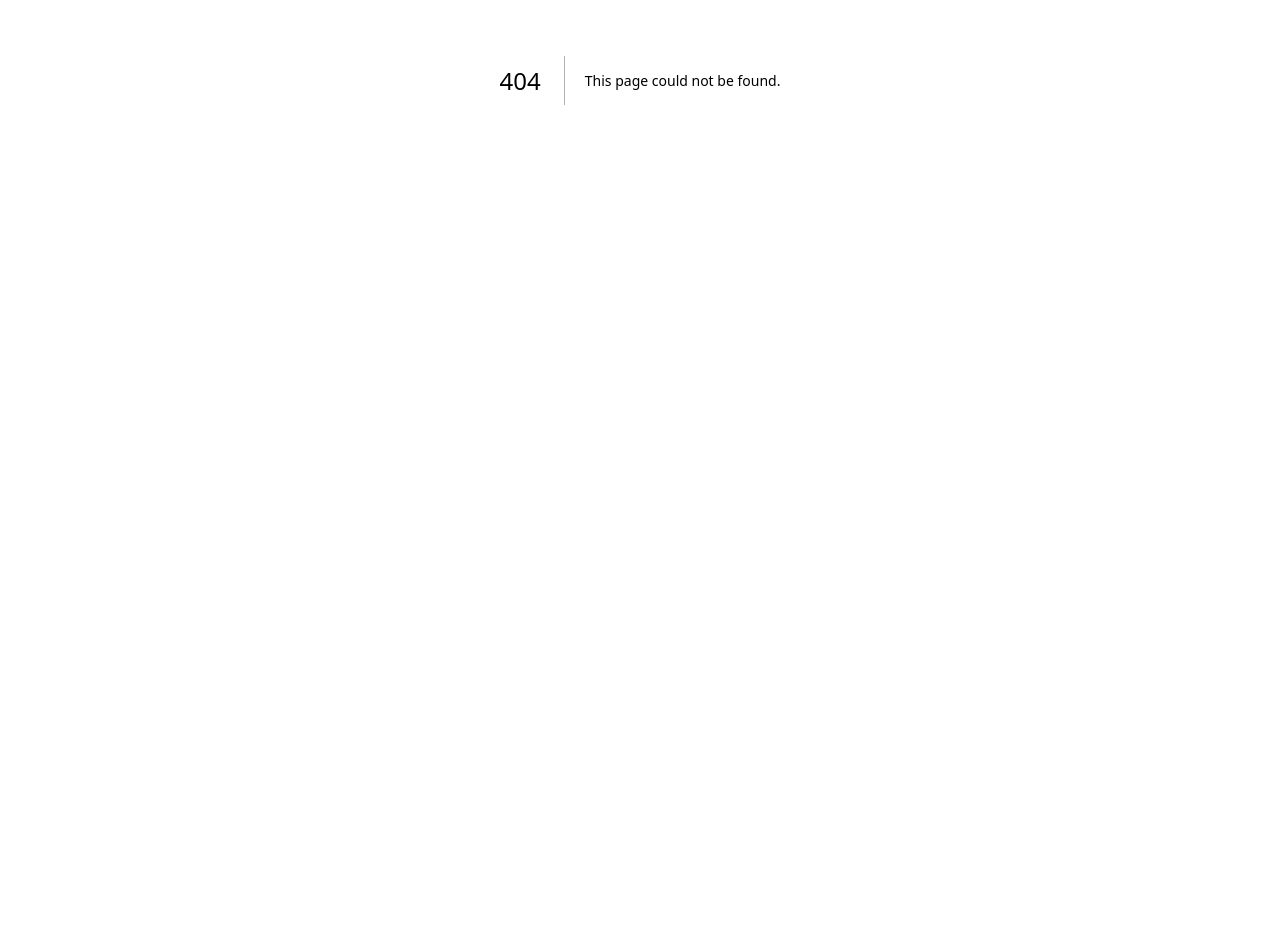
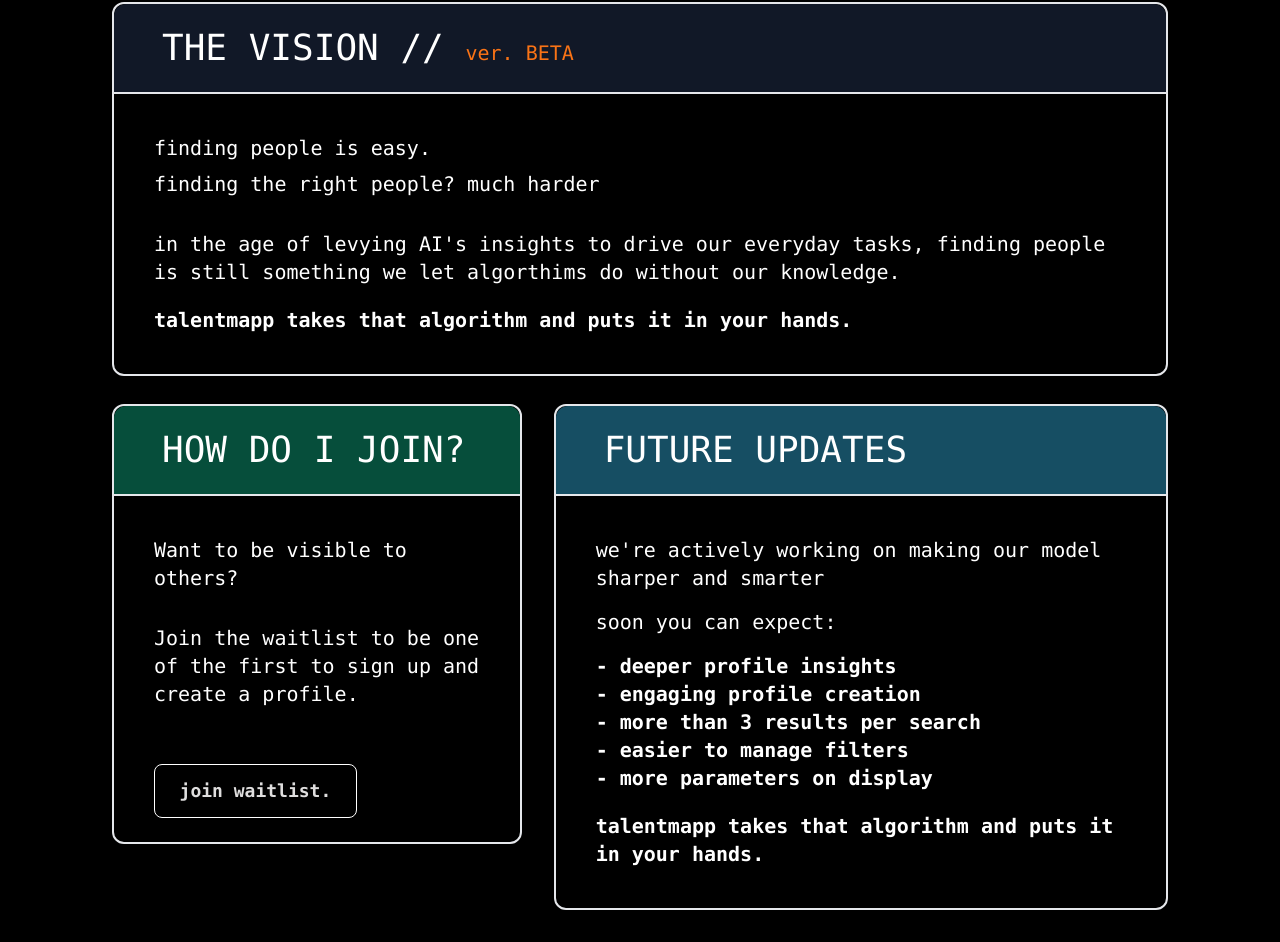
Before and after one commit to talentmapp/talentmapp, a Next.js app: page /about in a window 1280 px wide. Before the commit this address had no page. Shown: the part 320-1262 px from the top of the page. Before the commit the page ends 800 px from the top, so only its background shows below. Built offline with nearby package versions, Linux system fonts and the light colour scheme.

Commit message:
prof icon fix + learn more

```diff
--- /dev/null
+++ b/app/about/page.js
@@ -0,0 +1,89 @@
+/* eslint-disable @next/next/no-img-element */
+import React from "react";
+import Link from "next/link";
+
+const About = () => {
+  return (
+    <div className=" text-white font-mono">
+      <Link href="/">
+        <span className="font-bold mx-28 border-2 border-opacity-60 p-3 mt-20 hover:text-purple-200 hover:border-purple-200 transition-all hover:scale-105 text-[#dfdede] inline-flex justify-center items-center rounded-lg">
+          back to search
+        </span>
+      </Link>
+      <div className="flex flex-col items-center justify-center px-28 py-8">
+        <span className="flex items-center font-bold text-8xl">
+          Welcome to{" "}
+          <img src="/tm-small-logo.png" alt="logo" className="w-[15%]" />{" "}
+        </span>
+
+        <div className="flex flex-col gap-7">
+          <div className="w-full border-2 rounded-xl flex flex-col z-20">
+            <span className="text-4xl border-b-2 py-6 px-12 w-auto bg-gray-900 rounded-t-xl">
+              THE VISION // <span className="text-xl text-orange-500">ver. BETA</span>
+            </span>
+            <div className="p-10 text-xl flex flex-col">
+              <span>finding people is easy.</span>
+              <span className="pt-2">
+                finding the right people? much harder
+              </span>
+              <span className="pt-8 font-medium gap-2">
+                in the age of levying AI&apos;s insights to drive our everyday
+                tasks, finding people is still something we let algorthims do
+                without our knowledge.
+              </span>
+              <span className="pt-5 font-bold font-mono gap-2">
+                talentmapp takes that algorithm and puts it in your hands.
+              </span>
+            </div>
+          </div>
+          <div className="flex gap-8">
+            <div className="w-[40%] border-2 rounded-xl flex flex-col self-start">
+              <span className="text-4xl border-b-2 py-6 px-12 w-auto bg-emerald-900 rounded-t-xl">
+                HOW DO I JOIN?
+              </span>
+              <div className="p-10 text-xl flex flex-col">
+                <span>Want to be visible to others? </span>
+                <span className="pt-8 font-medium gap-2">
+                  Join the waitlist to be one of the first to sign up and create
+                  a profile.
+                </span>
+                    </div>
+                <span className="font-bold text-lg py-3 mx-10 mb-6 mt-4 border-white border-[1px] w-[50%] transition-all hover:bg-emerald-900 hover:scale-105 text-[#dfdede] inline-flex justify-center items-center rounded-lg">
+                  <a
+                    href="https://jgg07b9ji7m.typeform.com/to/nWBQtOpn"
+                    target="_blank"
+                    rel="noopener noreferrer"
+                  >
+                    join waitlist.
+                  </a>
+                </span>
+            </div>
+            <div className="w-[60%] border-2 rounded-xl flex flex-col">
+              <span className="text-4xl border-b-2 py-6 px-12 w-auto bg-cyan-900 rounded-t-xl">
+                FUTURE UPDATES
+              </span>
+              <div className="p-10 text-xl flex flex-col">
+                <span>we&apos;re actively working on making our model sharper and smarter</span>
+                <span className="pt-4">
+                  soon you can expect:
+                </span>
+                <ul className="pt-4 font-bold gap-2" >
+                  <li>- deeper profile insights</li>
+                  <li>- engaging profile creation</li>
+                  <li>- more than 3 results per search</li>
+                  <li>- easier to manage filters</li>
+                  <li>- more parameters on display</li>
+                </ul>
+                <span className="pt-5 font-bold font-mono gap-2">
+                  talentmapp takes that algorithm and puts it in your hands.
+                </span>
+              </div>
+            </div>
+          </div>
+        </div>
+      </div>
+    </div>
+  );
+};
+
+export default About;
--- a/app/components/MessagesList.jsx
+++ b/app/components/MessagesList.jsx
@@ -1,11 +1,26 @@
 /* eslint-disable @next/next/no-img-element */
+import { useState } from "react";
+
 const MessagesList = ({ messages }) => {
+  const [expandedProfiles, setExpandedProfiles] = useState({});
+
+  const toggleProfileExpand = (idx) => {
+    setExpandedProfiles((prevState) => ({
+      ...prevState,
+      [idx]: !prevState[idx],
+    }));
+  };
+
   return (
     <div className="flex flex-col space-y-4 overflow-y-auto text-white">
       {messages.length === 0 ? (
         <div className="z-100 flex h-full mt-[8%] items-center tracking-tight justify-center text-7xl font-light text-slate-300">
           Find <span className="font-bold mx-4">Your</span> People
-          <img src="/people.gif" alt="Searching..." className="w-[25%] self-center ml-5" />
+          <img
+            src="/people.gif"
+            alt="Searching..."
+            className="w-[25%] self-center ml-5"
+          />
         </div>
       ) : (
         messages.map((message) => (
@@ -37,22 +52,55 @@
                       <div className="flex gap-5 px-8 pt-8">
                         <img
                           src={profile.profilePicture}
+                          onError={(e) => {
+                            e.target.onerror = null; // Prevent infinite loop
+                            e.target.src =
+                              "https://static.licdn.com/aero-v1/sc/h/9c8pery4andzj6ohjkjp54ma2";
+                          }}
                           alt={`${profile.firstName} ${profile.lastName}`}
                           className="w-32 h-32 rounded-xl mx-auto"
                         />
                         <div>
                           <h4 className="text-xl xl:text-2xl font-extrabold text-white">{`${profile.firstName} ${profile.lastName}`}</h4>
                           <p>
-                            <span className="font-light text-sm xl:text-base">Location:</span>{" "}
+                            <span className="font-light text-sm xl:text-base">
+                              Location:
+                            </span>{" "}
                             <span className="font-bold text-sm ">
                               {profile.location}
                             </span>
                           </p>
                         </div>
                       </div>
-                      <p className="text-gray-300 text-md xl:text-lg px-8 pt-6 pb-6">
+                      <div
+                        className={`text-gray-300 text-md xl:text-lg px-8 pt-6 pb-4 ${
+                          expandedProfiles[idx]
+                            ? ""
+                            : "max-h-[6rem] overflow-hidden"
+                        }`}
+                      >
                         {profile.summary}
-                      </p>
+                      </div>
+                      {profile.summary.split(" ").length > 15 &&
+                        !expandedProfiles[idx] && (
+                          <button
+                            className="text-base text-violet-500 font-semibold my-4 focus:outline-none"
+                            onClick={() => toggleProfileExpand(idx)}
+                          >
+                            Read more
+                          </button>
+                        )}
+
+                      {
+                        (expandedProfiles[idx]) && (
+                          <button
+                            className="text-base text-violet-500 font-semibold my-4 focus:outline-none"
+                            onClick={() => toggleProfileExpand(idx)}
+                          >
+                            Collapse
+                          </button>
+                        )}
+
                       <div className="flex-1 flex flex-col justify-between max-h-[75%] xl:justify-around bg-slate-900 mx-4 mb-4 rounded-3xl">
                         <div className="mt-2 gap-2 space-y-2 px-6 pt-6 pb-3">
                           <span className="text-xl font-bold">Strengths:</span>
--- a/app/layout.js
+++ b/app/layout.js
@@ -6,7 +6,7 @@
 const inter = Inter({ subsets: ["latin"] });
 
 export const metadata = {
-  title: "talentmapp",
+  title: "Talentmapp People Search - Find YOUR People",
   description: "Bridge the gap between talent and opportunity, and find YOUR people",
 };
 
--- a/app/page.js
+++ b/app/page.js
@@ -72,10 +72,21 @@
             className="w-[12%] xl:w-[7%] ml-20"
           />
         </Link>
-        <span className="font-extrabold w-[50%] xl:w-[20%] py-3 border-[#dfdede] border-opacity-70 bg-purple-950 transition-all hover:bg-cyan-900 hover:scale-105 hover:border-3 border-2 text-[#dfdede] inline-flex justify-center items-center rounded-lg">
-        <a href="https://jgg07b9ji7m.typeform.com/to/nWBQtOpn" target="_blank" rel="noopener noreferrer">
-          JOIN WAITLIST
-        </a>
+        <span className="font-bold w-[50%] xl:max-w-[10%] py-3 mx-3 hover:text-purple-200 transition-all hover:scale-105 text-[#dfdede] inline-flex justify-center items-center rounded-lg">
+          <a
+            href="/about"
+          >
+            learn more.
+          </a>
+        </span>
+        <span className="font-bold w-[50%] xl:max-w-[10%] py-3 border-[#dfdede] border-opacity-70 hover:bg-purple-950 transition-all hover:scale-105 text-[#dfdede] inline-flex justify-center items-center rounded-lg">
+          <a
+            href="https://jgg07b9ji7m.typeform.com/to/nWBQtOpn"
+            target="_blank"
+            rel="noopener noreferrer"
+          >
+            join waitlist
+          </a>
         </span>
       </div>
       <div className="hidden lg:block flex-grow px-20 pb-16">
```
